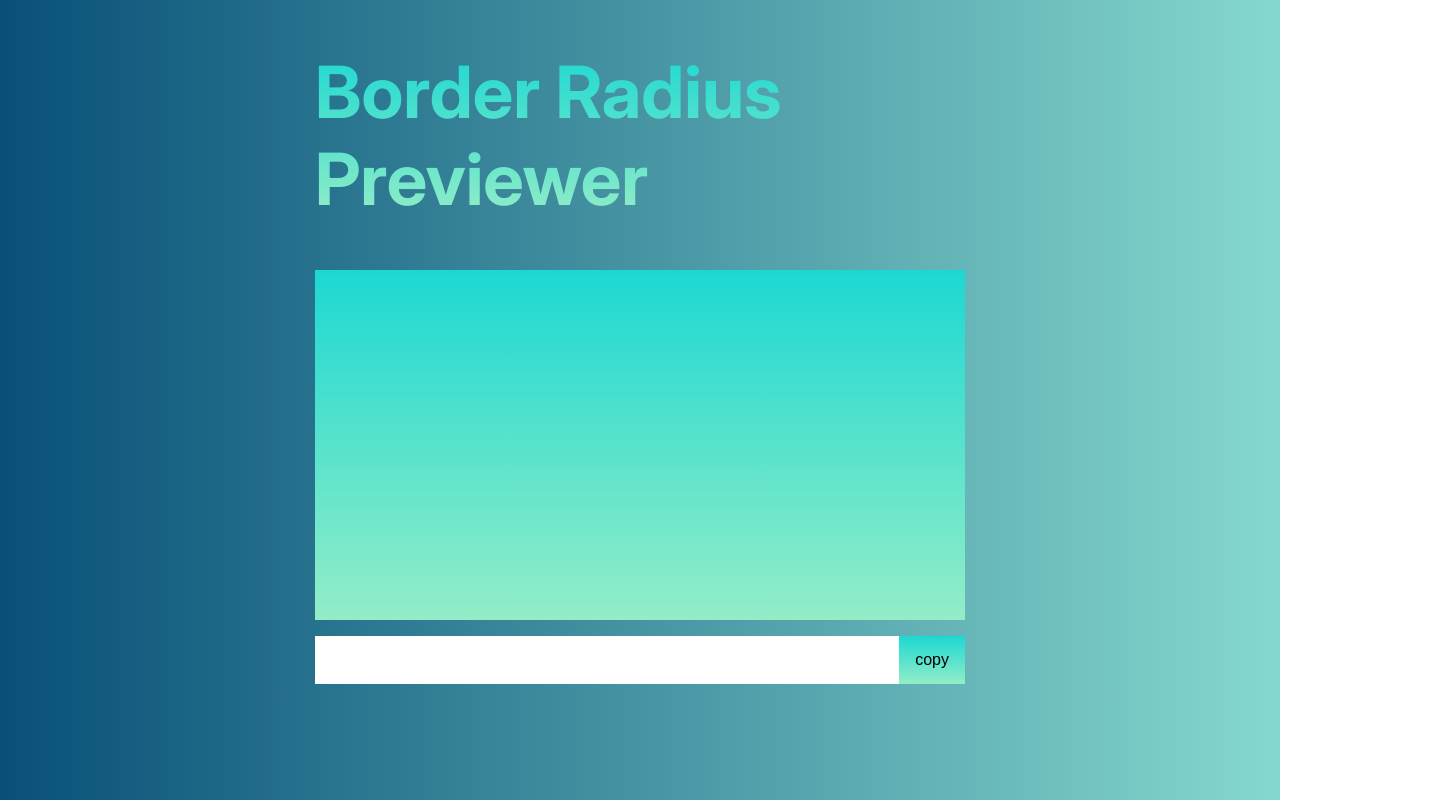
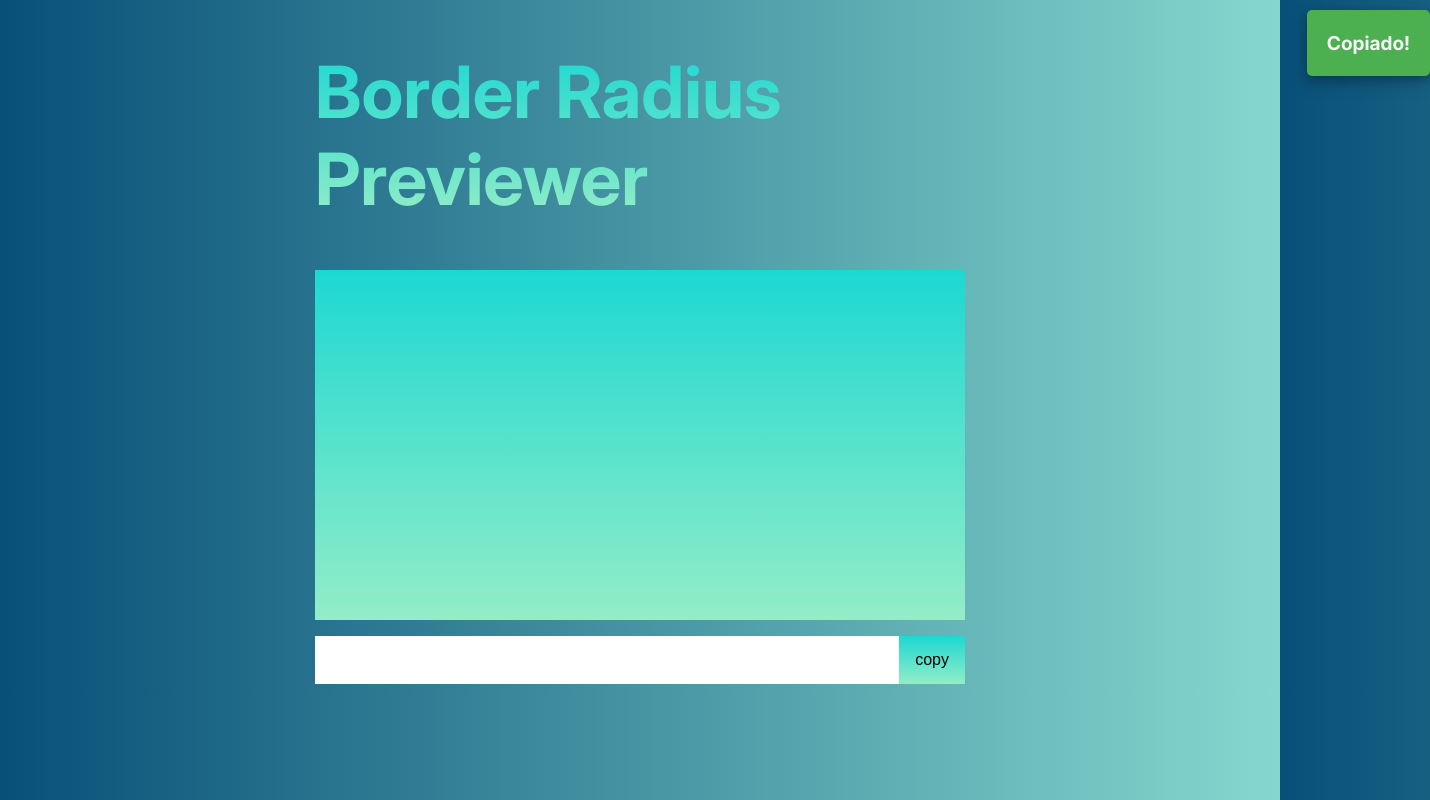
Before and after one commit to allanqueiroz02/Border-radius-Previewer, a website: page index.html in a window 1280 px wide. Shown: the whole page, 1430 px wide, since content can reach past the window. Drawn offline with Linux system fonts and the light colour scheme.

Commit message:
adicionado simples toast

```diff
--- a/index.html
+++ b/index.html
@@ -14,8 +14,8 @@
         <input type="text" class="input-border" />
         <button class="copy-clipboard">copy</button>
       </div>
+      <div class="warning-copied"><p>Copiado!</p></div>
     </main>
-    <!-- <div class="toast">Copiado!</div> -->
     <script type="module" src="./js/script.js"></script>
   </body>
 </html>
--- a/style.css
+++ b/style.css
@@ -39,6 +39,7 @@ body {
   display: flex;
   justify-content: center;
   align-items: center;
+  position: relative;
 }
 
 .interactions {
@@ -65,11 +66,32 @@ body {
   cursor: pointer;
 }
 
-.toast {
-  min-width: 250px;
-  background: var(--grey);
+.warning-copied {
+  padding: 2px 20px;
+  background-color: #4caf50;
+  position: absolute;
+  top: 10px;
+  right: -150px;
+  border-radius: 5px;
+  box-shadow: 0 4px 8px 0 rgba(0, 0, 0, 0.2), 0 6px 20px 0 rgba(0, 0, 0, 0.19);
+}
+
+.warning-copied p {
+  font-size: 1.2rem;
+  font-weight: bold;
+  text-align: center;
   color: var(--light);
-  text-align: center;
-  padding-inline: 15px;
-  border-radius: 2px;
 }
+
+.warning-copied.show {
+  animation: 1.5s linear showToast;
+}
+
+@keyframes showToast {
+  from {
+    right: -150px;
+  }
+  to {
+    right: 50px;
+  }
+}
```
